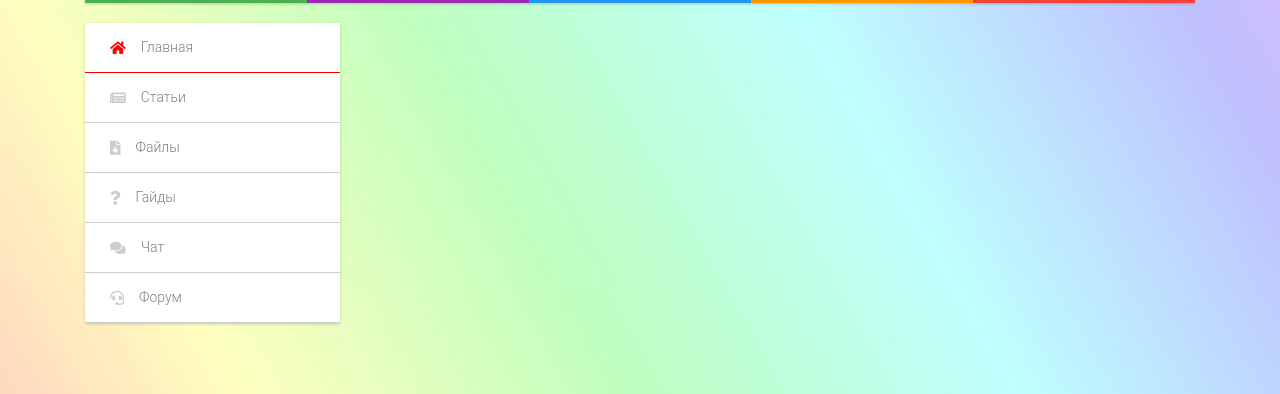
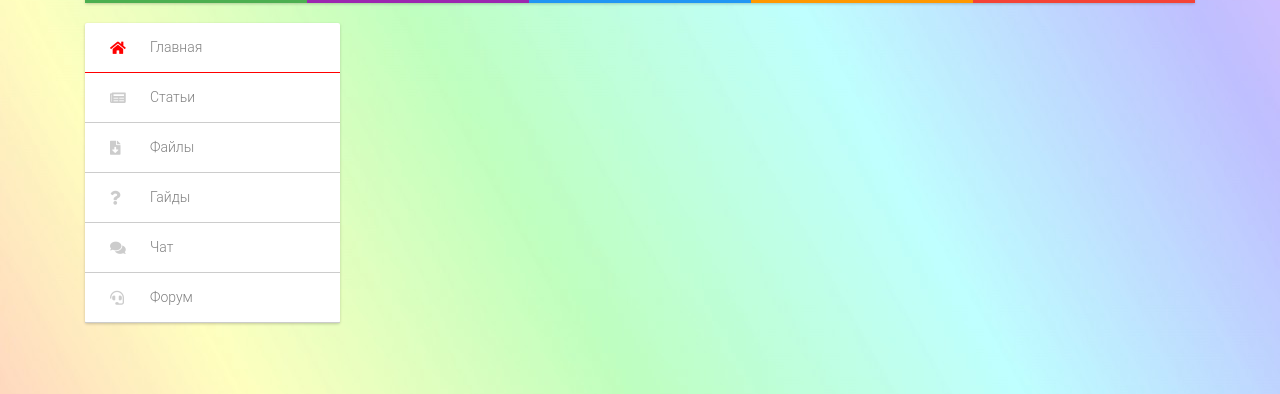
Before and after one commit to ali-man/UzbitV6, a Django app: template templates/www/home.html in a window 1280 px wide. Shown: the part 95-489 px from the top of the page. Run offline with Django 3.2, Linux system fonts and the light colour scheme; the template is opened without the code that fills it, so the values that code supplies are empty; some libraries are stand-ins or nearby versions; some web fonts are replaced.

Commit message:
Fixed left-menu

```diff
--- a/static/css/base.css
+++ b/static/css/base.css
@@ -34,10 +34,10 @@ ul.left-menu {
       ul.left-menu li:first-child i {
         color: red; }
     ul.left-menu li i {
+      width: 40px;
       color: #ccc;
       font-size: 14px; }
     ul.left-menu li a {
-      margin-left: 15px;
       font-size: 14px;
       text-decoration: none;
       color: gray; }
--- a/static/scss/base/left-menu.scss
+++ b/static/scss/base/left-menu.scss
@@ -18,11 +18,11 @@ ul.left-menu {
       }
     }
     i {
+      width: 40px;
       color: #ccc;
       font-size: 14px;
     }
     a {
-      margin-left: 15px;
       font-size: 14px;
       text-decoration: none;
       color: gray;
```
